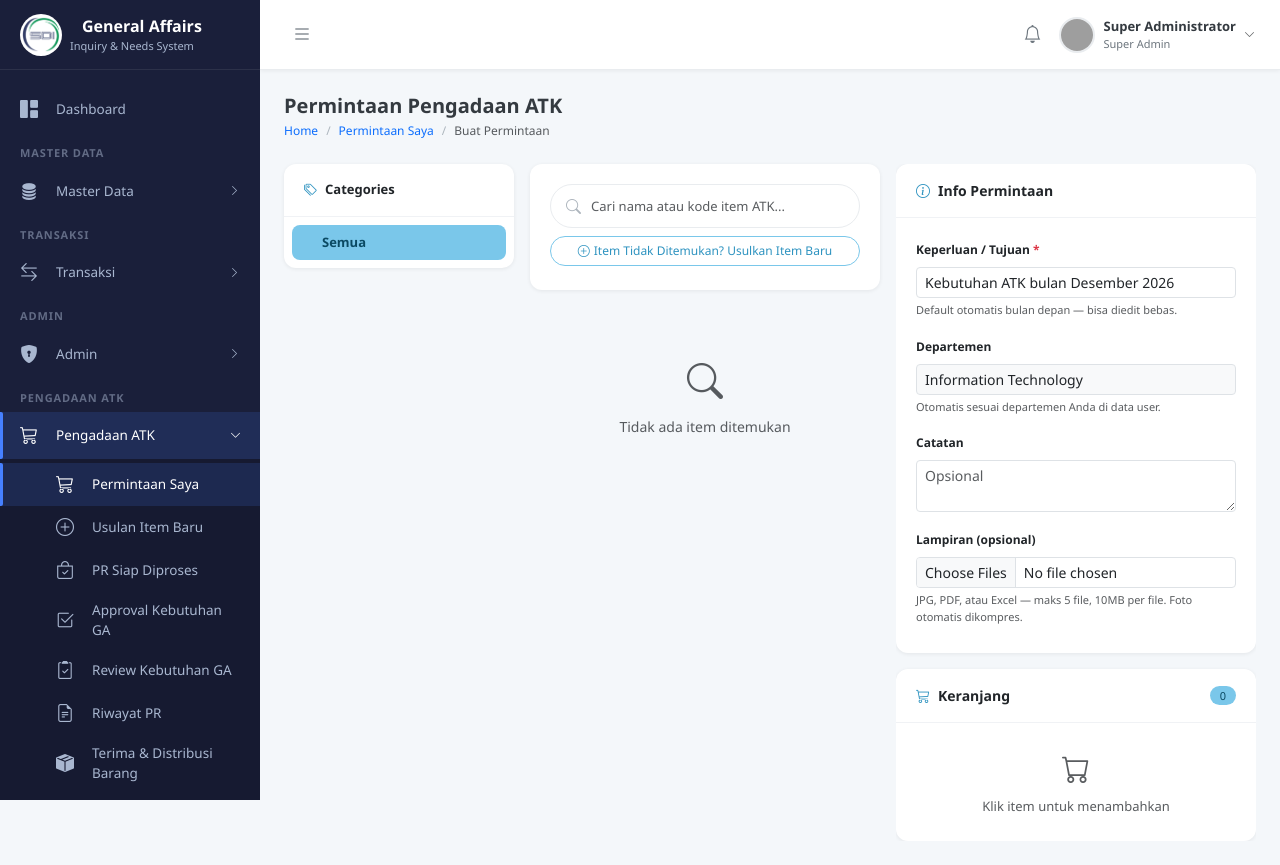
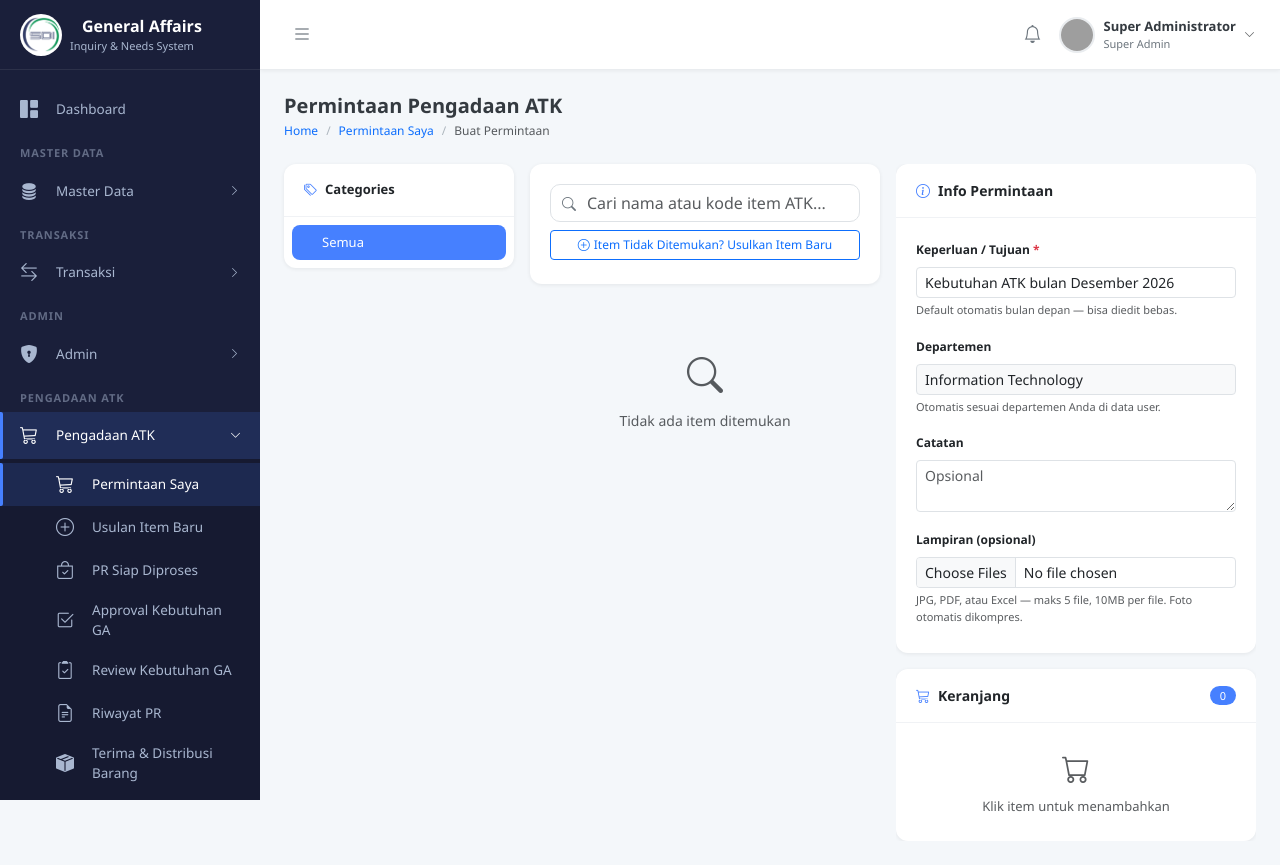
Before and after one commit to arifsmkn/warehouse, a Laravel app: page /procurement/requests/create in a window 1280 px wide. Run offline with Laravel 12, Linux system fonts and the light colour scheme; a user stored in the database is signed in; data comes from the database, SQL or seed files in the repository; data that the repository does not hold is empty; parts of the project's set-up code (start-up, migrations or seed data) failed here and were passed over; some libraries are stand-ins or nearby versions; grey boxes are pictures that could not be loaded.

Commit message:
Revert Tokopedia-style redesign on "Buat Permintaan" -- category layout broke
The #7AC7EA accent + product-card restyle made the category view look
broken for the user, so this undoes just the visual changes (style
block, item-card markup, shop-page wrapper) while keeping the item
suggestion feature changes that landed afterward in the same file.

Co-Authored-By: Claude Sonnet 5 <noreply@anthropic.com>

```diff
--- a/resources/views/procurement/requests/create.blade.php
+++ b/resources/views/procurement/requests/create.blade.php
@@ -8,12 +8,6 @@
 
 @push('styles')
 <style>
-/* ===== PAGE ACCENT (scoped to this page only) ===== */
-.shop-page {
-    --accent:#7AC7EA; --accent-dark:#4CAED9; --accent-darker:#2E93C0;
-    --accent-light:#EAF6FC; --accent-text:#0B4A63;
-}
-
 /* ===== LAYOUT ===== */
 .shop-layout { display:grid; grid-template-columns:230px 1fr 360px; gap:16px; align-items:start; }
 @media(max-width:1200px){ .shop-layout { grid-template-columns:200px 1fr 360px; } }
@@ -27,53 +21,47 @@
     border-radius:8px; cursor:pointer; font-size:13px; font-weight:500;
     background:#f4f5f8; color:#495057; transition:background .15s;
 }
-.cat-tree-row:hover { background:var(--accent-light); color:var(--accent-text); }
-.cat-tree-row.active { background:var(--accent); color:var(--accent-text); font-weight:700; }
+.cat-tree-row:hover { background:#e9ecef; }
+.cat-tree-row.active { background:#4680ff; color:#fff; }
 .cat-tree-row .chevron { font-size:11px; width:14px; flex-shrink:0; display:inline-block; transition:transform .15s; color:#6c757d; }
-.cat-tree-row.active .chevron { color:var(--accent-text); }
+.cat-tree-row.active .chevron { color:#fff; }
 .cat-tree-row .chevron.rotated { transform:rotate(90deg); }
 .cat-tree-row .chevron.invisible-chevron { visibility:hidden; }
 .cat-tree-children { margin-left:14px; padding-left:8px; border-left:1px dashed #dee2e6; margin-top:2px; display:none; }
 .cat-tree-children.show { display:block; }
 .cat-tree-children .cat-tree-row { background:transparent; font-weight:400; padding:6px 10px; }
-.cat-tree-children .cat-tree-row:hover { background:var(--accent-light); }
-.cat-tree-children .cat-tree-row.active { background:var(--accent); color:var(--accent-text); font-weight:700; }
+.cat-tree-children .cat-tree-row:hover { background:#e9ecef; }
+.cat-tree-children .cat-tree-row.active { background:#4680ff; color:#fff; }
 
-/* ===== ITEM CARDS (Tokopedia-style product cards) ===== */
+/* ===== ITEM CARDS ===== */
 .item-card {
-    border:1px solid #eef0f3; border-radius:10px;
-    cursor:pointer; transition:all .18s;
+    border:2px solid transparent; border-radius:12px;
+    cursor:pointer; transition:all .2s;
     background:white; position:relative; overflow:hidden;
 }
-.item-card:hover { border-color:var(--accent); box-shadow:0 6px 18px rgba(122,199,234,.35); transform:translateY(-3px); }
-.item-card.in-cart { border-color:#198754; background:#f6fffa; }
-.item-card .card-img { width:100%; aspect-ratio:1; object-fit:cover; border-radius:10px 10px 0 0; background:#fafafa; }
+.item-card:hover { border-color:#4680ff; box-shadow:0 4px 16px rgba(70,128,255,.15); transform:translateY(-2px); }
+.item-card.in-cart { border-color:#198754; background:#f0fff4; }
+.item-card .card-img { width:100%; aspect-ratio:1; object-fit:cover; border-radius:8px 8px 0 0; }
 .item-card .no-photo {
     width:100%; aspect-ratio:1; background:linear-gradient(135deg,#f0f2f5,#e9ecef);
     display:flex; align-items:center; justify-content:center;
-    border-radius:10px 10px 0 0; color:#adb5bd; font-size:32px;
+    border-radius:8px 8px 0 0; color:#adb5bd; font-size:32px;
 }
-.item-card .card-body-inner { padding:10px 10px 12px; }
-.item-card .item-price { font-size:14px; font-weight:700; color:#1a1a1a; margin-bottom:3px; }
-.item-card .item-name {
-    font-size:12px; font-weight:400; line-height:1.35; color:#6c757d; margin-bottom:6px;
-    display:-webkit-box; -webkit-line-clamp:2; -webkit-box-orient:vertical; overflow:hidden;
-    min-height:2.6em;
-}
-.item-card .item-code { font-size:10px; color:#adb5bd; }
+.item-card .card-body-inner { padding:10px 12px 12px; }
+.item-card .item-name { font-size:13px; font-weight:600; line-height:1.3; margin-bottom:4px; }
+.item-card .item-code { font-size:10px; color:#6c757d; }
 .item-card .item-cat  { font-size:10px; }
 .item-card .in-cart-badge {
     position:absolute; top:8px; right:8px;
     background:#198754; color:white; border-radius:50%;
     width:24px; height:24px; display:none;
-    align-items:center; justify-content:center; font-size:12px; z-index:1;
+    align-items:center; justify-content:center; font-size:12px;
 }
 .item-card.in-cart .in-cart-badge { display:flex; }
 .item-card .frequent-badge {
     position:absolute; top:8px; left:8px; z-index:1;
-    background:var(--accent); color:var(--accent-text); border:none;
-    border-radius:4px; padding:3px 8px; font-size:9px; font-weight:700;
-    box-shadow:0 1px 4px rgba(0,0,0,.15);
+    background:#fff8e1; color:#b8860b; border:1px solid #f0c94a;
+    border-radius:20px; padding:2px 8px; font-size:9px; font-weight:600;
 }
 
 /* ===== CATEGORY PILLS ===== */
@@ -82,15 +70,15 @@
     border:1.5px solid #dee2e6; background:white; cursor:pointer;
     white-space:nowrap; transition:all .15s;
 }
-.cat-pill:hover { border-color:var(--accent); color:var(--accent-darker); }
-.cat-pill.active { background:var(--accent); border-color:var(--accent); color:var(--accent-text); font-weight:700; }
+.cat-pill:hover { border-color:#4680ff; color:#4680ff; }
+.cat-pill.active { background:#4680ff; border-color:#4680ff; color:white; }
 
 /* ===== CART ===== */
 .cart-item-row { border-bottom:1px solid #f0f2f5; padding:8px 0; }
 .cart-item-row:last-child { border-bottom:none; }
 .qty-ctrl { display:flex; align-items:center; gap:4px; }
 .qty-ctrl button { width:26px; height:26px; border:1px solid #dee2e6; background:white; border-radius:6px; font-size:13px; cursor:pointer; }
-.qty-ctrl button:hover { background:var(--accent-light); border-color:var(--accent); color:var(--accent-darker); }
+.qty-ctrl button:hover { background:#f0f2f5; }
 .qty-ctrl input { width:50px; height:26px; text-align:center; border:1px solid #dee2e6; border-radius:6px; font-size:12px; }
 
 /* ===== ITEM MODAL ===== */
@@ -98,31 +86,8 @@
 
 /* ===== SEARCH ===== */
 .search-wrapper { position:relative; }
-.search-wrapper .bi-search { position:absolute; left:16px; top:50%; transform:translateY(-50%); color:#adb5bd; font-size:15px; }
-.search-wrapper input {
-    padding-left:40px; border-radius:24px; border:1.5px solid #e9ecef;
-    height:44px; font-size:13px; transition:border-color .15s, box-shadow .15s;
-}
-.search-wrapper input:focus {
-    border-color:var(--accent); box-shadow:0 0 0 3px rgba(122,199,234,.25);
-}
-
-/* ===== PRIMARY ACCENT OVERRIDES (scoped to this page) ===== */
-.shop-page .btn-primary {
-    background-color:var(--accent); border-color:var(--accent); color:var(--accent-text); font-weight:600;
-}
-.shop-page .btn-primary:hover, .shop-page .btn-primary:focus {
-    background-color:var(--accent-dark); border-color:var(--accent-dark); color:#fff;
-}
-.shop-page .btn-outline-primary {
-    border-color:var(--accent); color:var(--accent-darker);
-}
-.shop-page .btn-outline-primary:hover {
-    background-color:var(--accent); border-color:var(--accent); color:var(--accent-text);
-}
-.shop-page .bg-primary { background-color:var(--accent) !important; color:var(--accent-text) !important; }
-.shop-page .text-primary { color:var(--accent-darker) !important; }
-.shop-page .badge.bg-info { background-color:var(--accent-light) !important; color:var(--accent-text) !important; }
+.search-wrapper .bi-search { position:absolute; left:12px; top:50%; transform:translateY(-50%); color:#6c757d; }
+.search-wrapper input { padding-left:36px; border-radius:10px; }
 
 /* ===== LOADING ===== */
 .skeleton-card { background:#f0f2f5; border-radius:12px; animation:shimmer 1.2s infinite; aspect-ratio:1; }
@@ -131,7 +96,6 @@
 @endpush
 
 @section('content')
-<div class="shop-page">
 <form id="procurementForm" method="POST" action="{{ route('procurement.requests.store') }}" enctype="multipart/form-data">
 @csrf
 
@@ -162,7 +126,7 @@
                     <input type="text" id="searchInput" class="form-control"
                            placeholder="Cari nama atau kode item ATK...">
                 </div>
-                <a href="{{ route('procurement.item-suggestions.create') }}" class="btn btn-outline-primary btn-sm w-100 mb-3" style="border-radius:20px;">
+                <a href="{{ route('procurement.item-suggestions.create') }}" class="btn btn-outline-primary btn-sm w-100 mb-3">
                     <i class="bi bi-plus-circle me-1"></i>Item Tidak Ditemukan? Usulkan Item Baru
                 </a>
             </div>
@@ -301,8 +265,6 @@
             </div>
         </div>
     </div>
-</div>
-
 </div>
 @endsection
 
@@ -516,16 +478,16 @@ function renderGrid(items) {
                     : `<div class="no-photo"><i class="bi bi-box-seam"></i></div>`
                 }
                 <div class="card-body-inner">
-                    <div class="item-price">
+                    <div class="item-name text-truncate" title="${item.name}">${item.name}</div>
+                    <div class="item-code mb-1">${item.item_code}</div>
+                    <div class="d-flex justify-content-end align-items-center mb-1">
+                        <span class="badge bg-info text-dark" style="font-size:10px;">${item.uom_code}</span>
+                    </div>
+                    <div class="fw-bold text-success" style="font-size:12px;">
                         ${item.price > 0
                             ? 'Rp ' + item.price.toLocaleString('id-ID')
-                            : '<span class="text-muted fw-normal" style="font-size:11px;">Harga dari QAD</span>'
+                            : '<span class="text-muted fw-normal" style="font-size:10px;">Harga dari QAD</span>'
                         }
-                    </div>
-                    <div class="item-name" title="${item.name}">${item.name}</div>
-                    <div class="d-flex justify-content-between align-items-center">
-                        <span class="item-code">${item.item_code}</span>
-                        <span class="badge bg-info text-dark" style="font-size:10px;">${item.uom_code}</span>
                     </div>
                     ${budgetBadge(item)}
                 </div>
```
